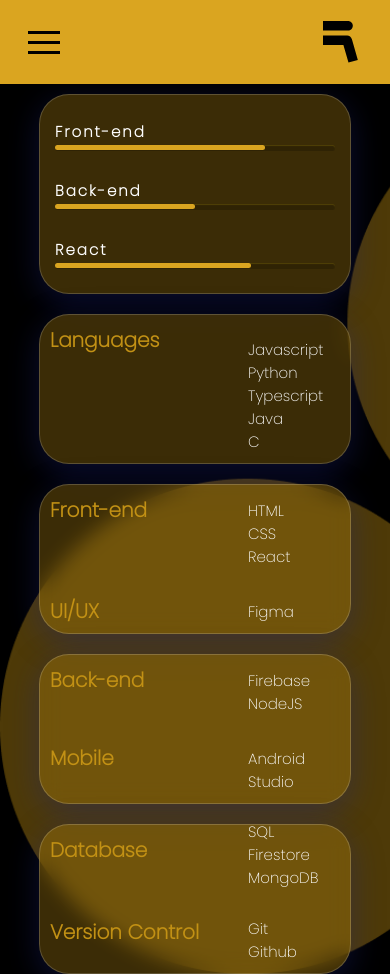
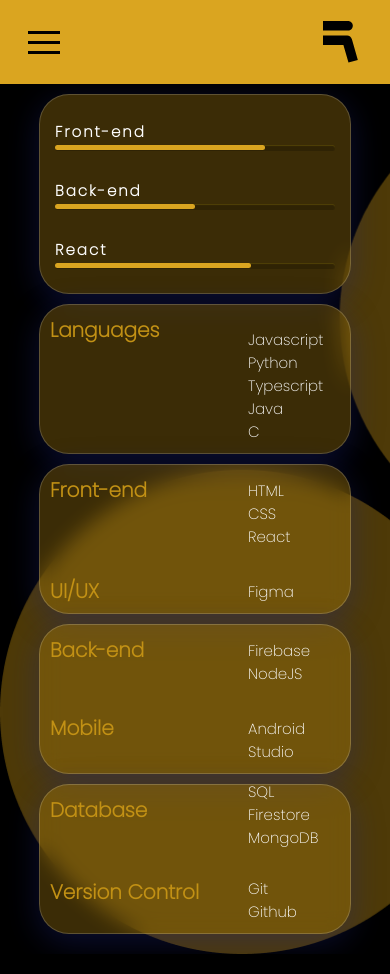
Before and after one commit to Rahul16086/portfoliov1, a Next.js app: page /skills in a window 390 px wide. Built offline with nearby package versions, Linux system fonts and the light colour scheme.

Commit message:
Fixed some margins in skills-mobileview

```diff
--- a/components/skills/Skills.module.css
+++ b/components/skills/Skills.module.css
@@ -137,9 +137,9 @@
     }
 
     .skillsContainer{
-        margin: 0;
         width: 80vw;
         flex-direction: column;
+        margin: 10px 0 10px 0;
     }
 
     .skills{
@@ -147,6 +147,7 @@
         height: 150px;
         grid-gap: .5rem;
         grid-template-columns: 190px 50px;
+        margin: 0 0 10px 0;
     }
 
     .skills h1{
```
